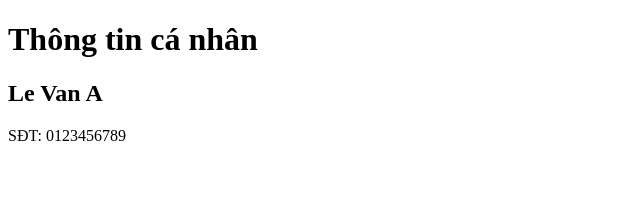
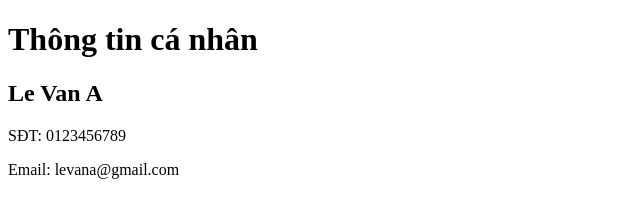
Before and after one commit to namdp1999/shop-online, a plain HTML site: page profile.html in a window 1280 px wide. Shown: the whole page, without its empty margins (0-640 px from the left). Drawn offline with Linux system fonts and the light colour scheme.

Commit message:
Cập nhật trang thông tin cá nhân

```diff
--- a/profile.html
+++ b/profile.html
@@ -11,5 +11,7 @@
   <h2>Le Van A</h2>
 
   <p>SĐT: 0123456789</p>
+
+  <p>Email: levana@gmail.com</p>
 </body>
 </html>
```
